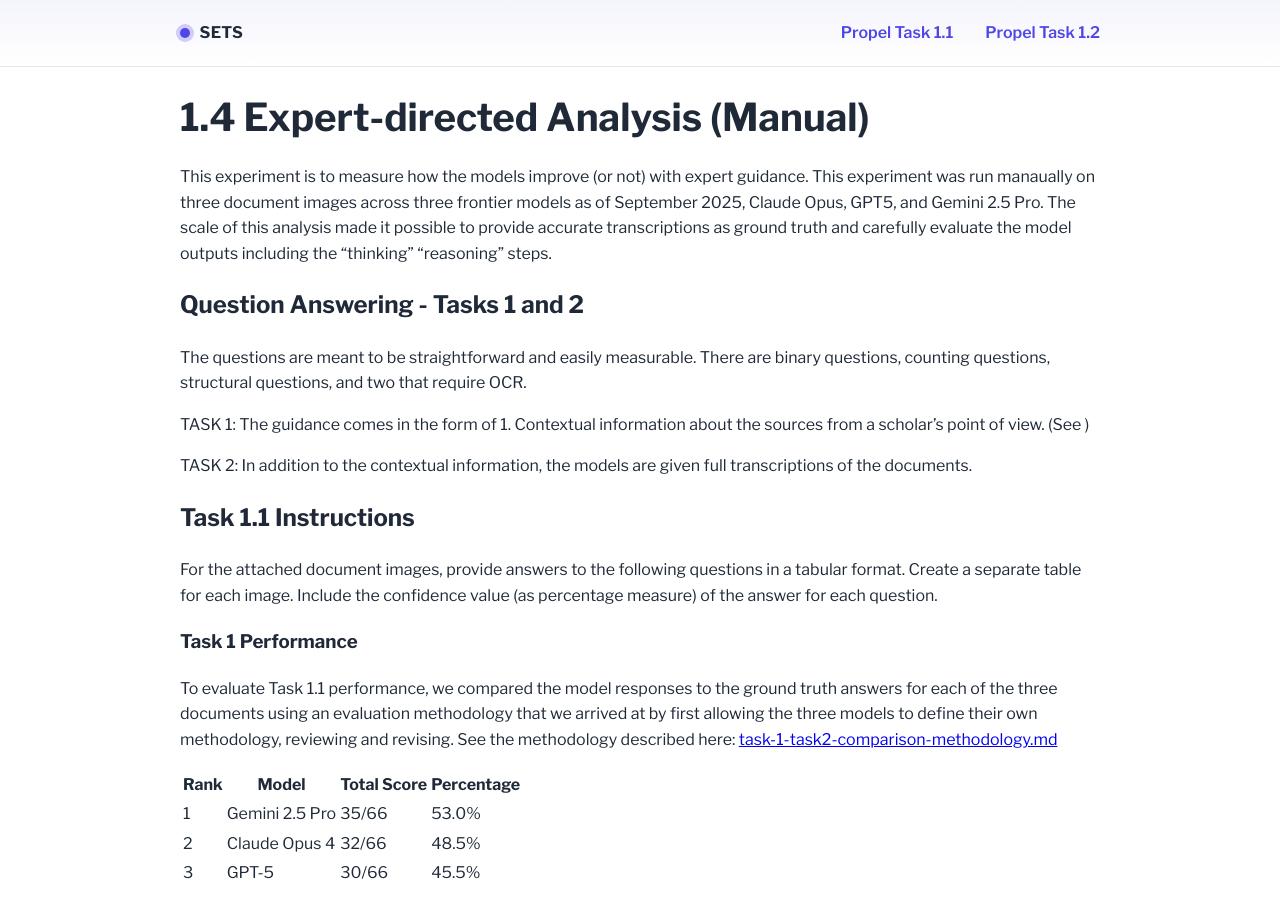
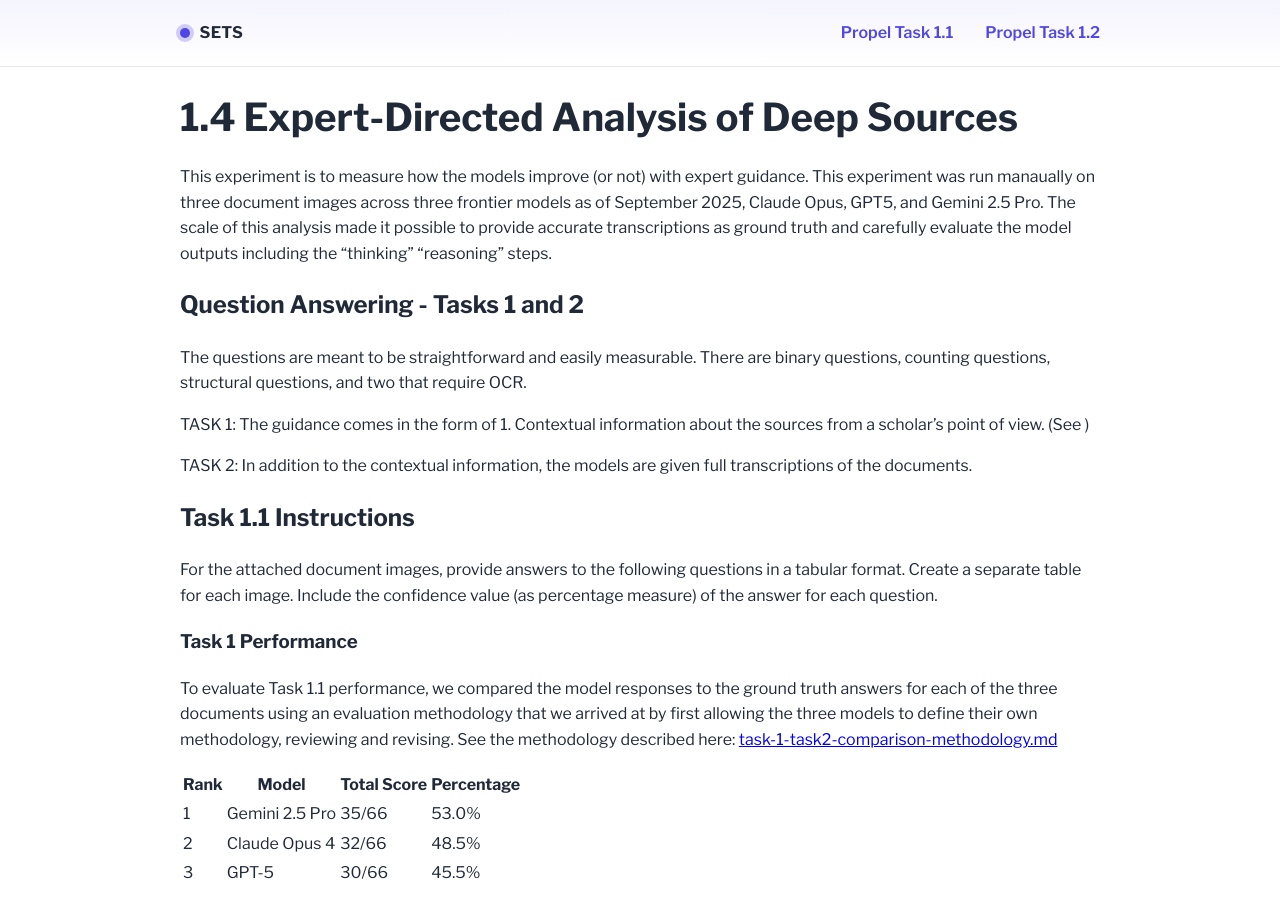
Before and after one commit to sets-architecture/sets-architecture.github.io, a Jekyll site: the page built from propel-1.4.md, in a window 1280 px wide and 900 px high. Built offline with Jekyll 4.4.1, drawn with Linux system fonts in a browser that asks for light colours; our own code applies the rules of GitHub Pages for plain Markdown files.

Commit message:
minor edits

```diff
--- a/propel-1.4.md
+++ b/propel-1.4.md
@@ -1,4 +1,4 @@
-# 1.4 Expert-directed Analysis (Manual)
+# 1.4 Expert-Directed Analysis of Deep Sources
 This experiment is to measure how the models improve (or not) with expert guidance. This experiment was run manaually on three document images across three frontier models as of September 2025, Claude Opus, GPT5, and Gemini 2.5 Pro. The scale of this analysis made it possible to provide accurate transcriptions as ground truth and carefully evaluate the model outputs including the "thinking" "reasoning" steps.
 
 ## Question Answering - Tasks 1 and 2
```
